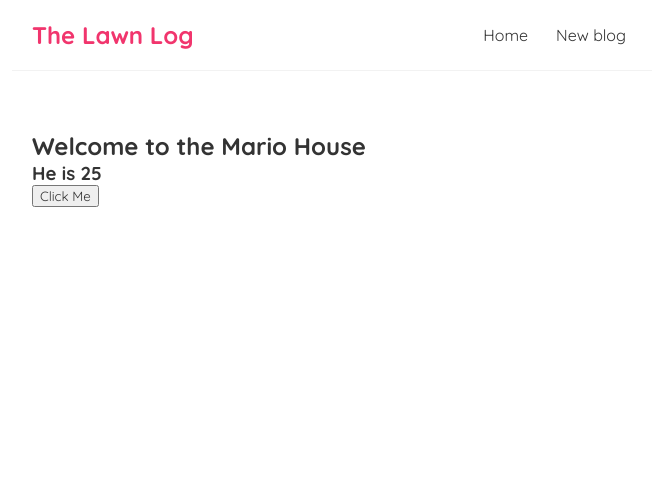
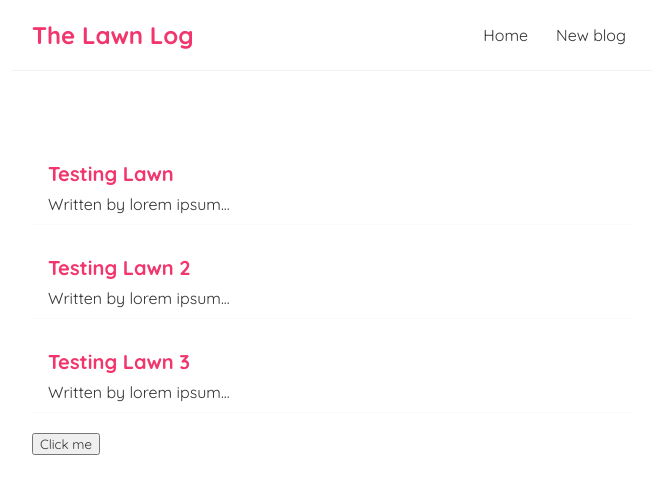
Before and after one commit to lnguyen-wsu/lawn-log, a React (Create React App) app: page / in a window 1280 px wide. Shown: the top 494 px of the page, without its empty margins (308-964 px from the left). Built offline with nearby package versions, Linux system fonts and the light colour scheme.

Commit message:
updated the Home.js

```diff
--- a/src/Home.js
+++ b/src/Home.js
@@ -1,17 +1,23 @@
 import { useState } from "react";
 const Home  = () => {
-    const[name, setName] = useState("Mario");
-    const[age , SetAge] = useState(25);
-    const handleClick = () => {
-        setName(name==="Lawn"?"Mario":"Lawn");
-        SetAge(age === 25 ? 31 : 25);
-    };
+    const[blogs,setBlogs] = useState([
+        {title:'Testing Lawn',body:'lorem ipsum...',author:'testing'},
+        {title:'Testing Lawn 2',body:'lorem ipsum...',author:'testing'},
+        {title:'Testing Lawn 3',body:'lorem ipsum...',author:'testing'}
+    ]);
 
+    const handleEvent = ()=> {
+        setBlogs( {title:'Testing Lawn',body:'lorem ipsum...',author:'testing'});
+    }
     return (
         <div className="home">
-            <h2>Welcome to the {name} House</h2>
-            <h3>He is {age}</h3>
-            <button onClick={handleClick}>Click Me</button>
+            {blogs.map((blog)=>(
+                <div className="blog-preview" key={blog.id}>
+                    <h2>{blog.title}</h2>
+                    <p>Written by {blog.body}</p>
+                </div>
+            ))}
+            <button onClick={handleEvent}>Click me</button>
         </div>
     );
 }
--- a/src/index.css
+++ b/src/index.css
@@ -33,3 +33,17 @@
   margin: 40px auto;
   padding: 20px;
 }
+/* blog previews / list */
+.blog-preview {
+  padding: 10px 16px;
+  margin: 20px 0;
+  border-bottom: 1px solid #fafafa;
+}
+.blog-preview:hover {
+  box-shadow: 1px 3px 5px rgba(0,0,0,0.1);
+}
+.blog-preview h2 {
+  font-size: 20px;
+  color: #f1356d;
+  margin-bottom: 8px;
+}
```
Also changed, not shown: src/BlogList.js (added, +13 -0 lines).
